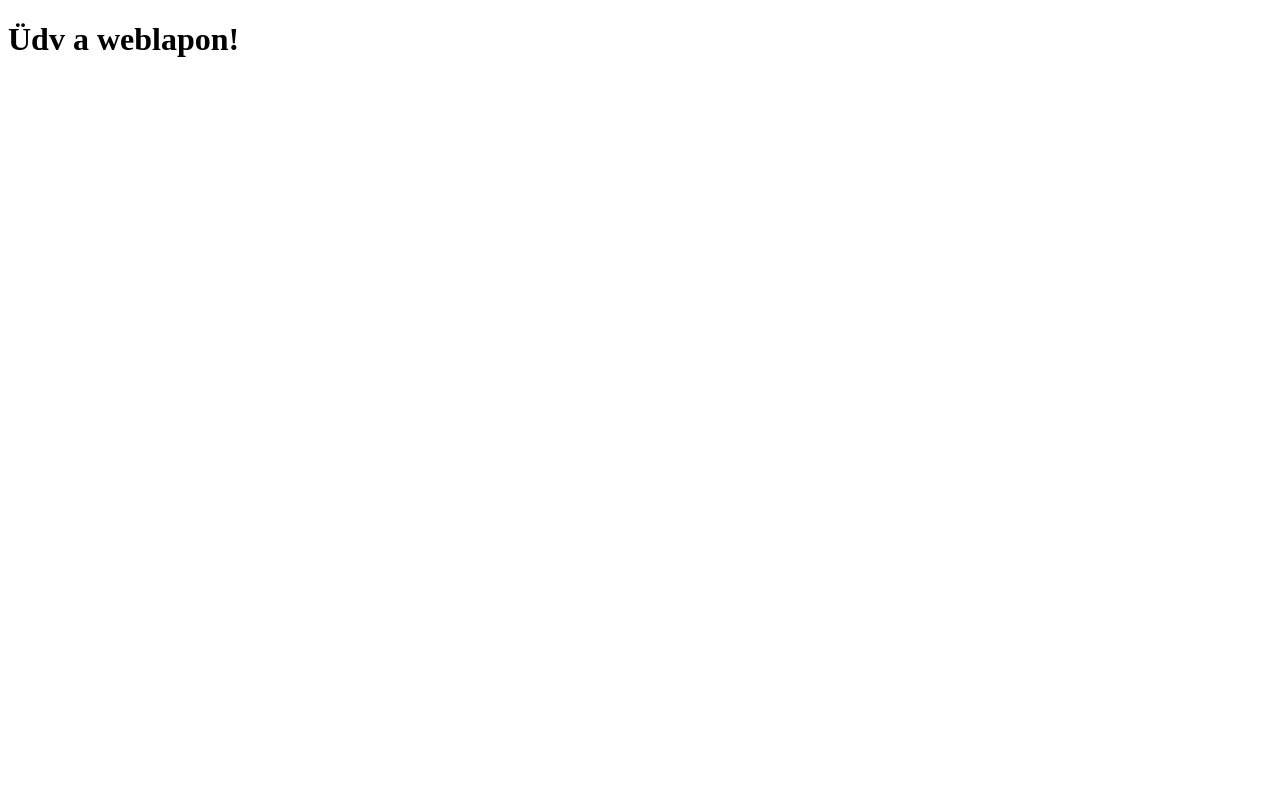
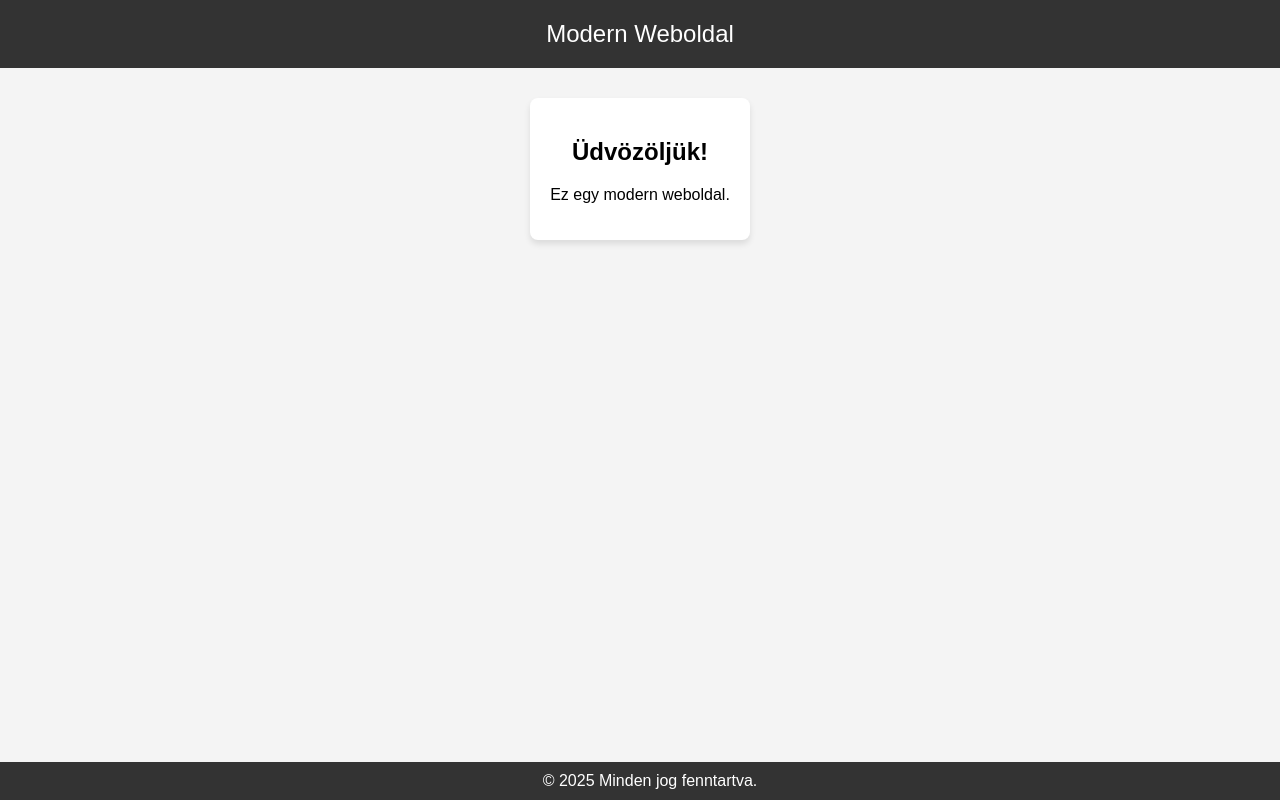
Before and after one commit to Andrys69/gyakorlas, a plain HTML site: page index.html in a window 1280 px wide. Drawn offline with Linux system fonts and the light colour scheme.

Commit message:
Update index.html

```diff
--- a/index.html
+++ b/index.html
@@ -1,11 +1,56 @@
 <!DOCTYPE html>
-<html lang="en">
+<html lang="hu">
 <head>
     <meta charset="UTF-8">
     <meta name="viewport" content="width=device-width, initial-scale=1.0">
-    <title>Gyakorlas</title>
+    <title>Modern Weboldal</title>
+    <style>
+        body {
+            font-family: Arial, sans-serif;
+            margin: 0;
+            padding: 0;
+            background-color: #f4f4f4;
+            text-align: center;
+        }
+        header {
+            background-color: #333;
+            color: white;
+            padding: 20px;
+            font-size: 24px;
+        }
+        main {
+            padding: 20px;
+        }
+        .card {
+            background: white;
+            padding: 20px;
+            margin: 10px;
+            display: inline-block;
+            border-radius: 8px;
+            box-shadow: 0 4px 6px rgba(0, 0, 0, 0.1);
+        }
+        footer {
+            background-color: #333;
+            color: white;
+            padding: 10px;
+            position: absolute;
+            bottom: 0;
+            width: 100%;
+        }
+    </style>
 </head>
 <body>
-    <h1>Üdv a weblapon!</h1>
+    <header>
+        Modern Weboldal
+    </header>
+    <main>
+        <div class="card">
+            <h2>Üdvözöljük!</h2>
+            <p>Ez egy modern weboldal.</p>
+        </div>
+    </main>
+    <footer>
+        &copy; 2025 Minden jog fenntartva.
+    </footer>
 </body>
 </html>
```
